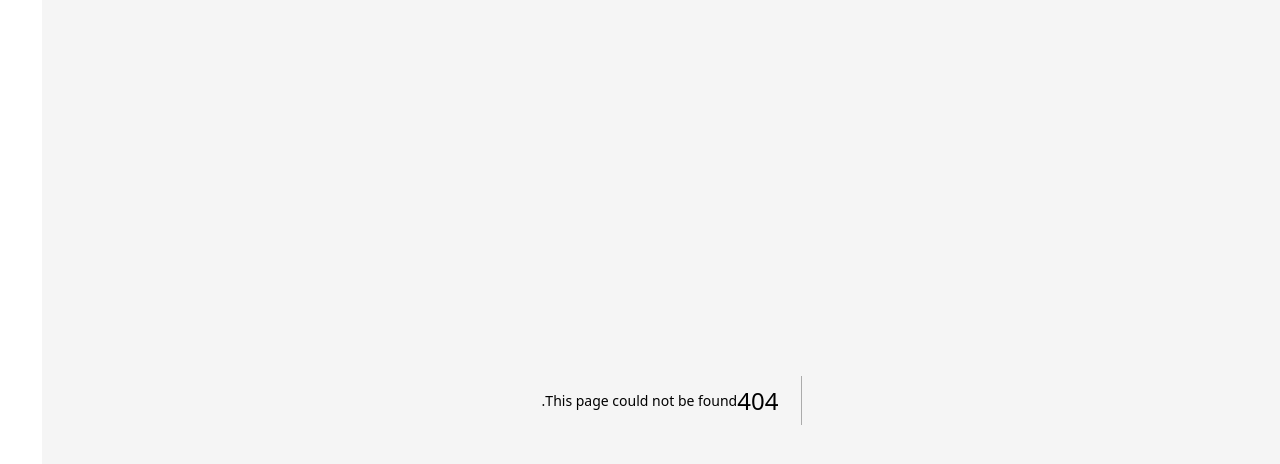
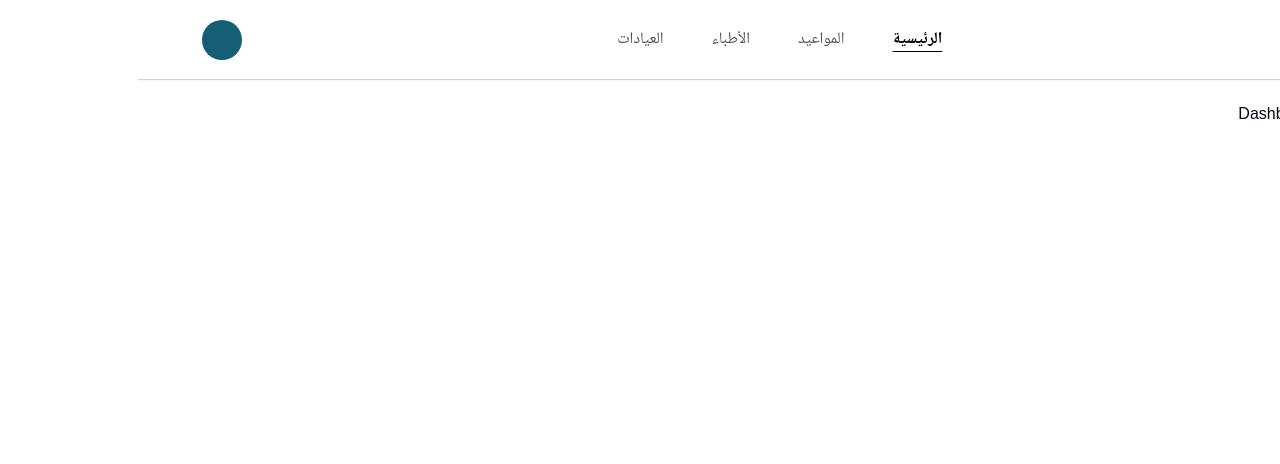
Before and after one commit to tarek-elmasri/riyadh-medical-center, a Next.js app: page /dashboard in a window 1280 px wide. Before the commit this address had no page. Shown: the top 464 px of the page. Built offline with nearby package versions, Linux system fonts and the light colour scheme; no server answers.

Commit message:
[feat] builds dashboard navbar

```diff
--- /dev/null
+++ b/app/(root)/dashboard/layout.tsx
@@ -0,0 +1,15 @@
+import React from "react";
+import DashboardNav from "@/components/dashboard/dashboard-nav";
+
+const DashboardLayout = async ({ children }: { children: React.ReactNode }) => {
+  return (
+    <div className="bg-white min-h-full">
+      <DashboardNav />
+      <div className="w-full p-6 md:px-10 lg:px-16 max-w-7xl mx-auto">
+        {children}
+      </div>
+    </div>
+  );
+};
+
+export default DashboardLayout;
--- /dev/null
+++ b/app/(root)/dashboard/page.tsx
@@ -0,0 +1,5 @@
+const DashboardPage = () => {
+  return <div>DashboardPage</div>;
+};
+
+export default DashboardPage;
--- /dev/null
+++ b/components/UserButton.tsx
@@ -0,0 +1,41 @@
+"use client";
+
+import {
+  DropdownMenu,
+  DropdownMenuContent,
+  DropdownMenuItem,
+  DropdownMenuLabel,
+  DropdownMenuSeparator,
+  DropdownMenuTrigger,
+} from "@/components/ui/dropdown-menu";
+import { signOut } from "next-auth/react";
+
+interface UserButtonProps {
+  userFirstLeter: string;
+}
+const UserButton: React.FC<UserButtonProps> = ({ userFirstLeter }) => {
+  return (
+    <DropdownMenu>
+      <DropdownMenuTrigger className="w-[2.5rem] aspect-square rounded-full bg-cyan-800  flex justify-center items-center cursor-pointer hover:ring-2 focus-within:outline-none ring-slate-800 ring-offset-2">
+        <p className="text-white mt-1">{userFirstLeter}</p>
+      </DropdownMenuTrigger>
+      <DropdownMenuContent>
+        <DropdownMenuLabel className="flex flex-row-reverse">
+          حسابي
+        </DropdownMenuLabel>
+        <DropdownMenuSeparator />
+        <DropdownMenuItem className="flex-row-reverse">
+          اعداداتي
+        </DropdownMenuItem>
+        <DropdownMenuItem
+          className="flex-row-reverse"
+          onClick={() => signOut()}
+        >
+          تسجيل الخروج
+        </DropdownMenuItem>
+      </DropdownMenuContent>
+    </DropdownMenu>
+  );
+};
+
+export default UserButton;
--- /dev/null
+++ b/components/dashboard/dashboard-nav-links.tsx
@@ -0,0 +1,71 @@
+"use client";
+
+import { cn } from "@/lib/utils";
+import { useSession } from "next-auth/react";
+import Link from "next/link";
+import { usePathname } from "next/navigation";
+
+const DashboardNavLinks = () => {
+  const pathname = usePathname();
+  const { data: session } = useSession();
+  const isAdmin = session?.user.isAdmin;
+
+  const routes = [
+    {
+      href: "/dashboard",
+      label: "الرئيسية",
+      active: pathname === "/dashboard",
+    },
+    {
+      href: "/dashboard/appointments",
+      label: "المواعيد",
+      active: pathname === "/dashboard/appointments",
+    },
+    {
+      href: "/dashboard/doctors",
+      label: "الأطباء",
+      active: pathname === "/dashboard/doctors",
+    },
+    {
+      href: "/dashboard/clinics",
+      label: "العيادات",
+      active: pathname === "/dashboard/clinics",
+    },
+  ];
+
+  const adminRoutes = [
+    {
+      href: "/panel",
+      label: "لوحة التحكم",
+      active: pathname === "/panel",
+    },
+    {
+      href: "/users",
+      label: "الموظفين",
+      active: pathname === "/users",
+    },
+  ];
+
+  if (isAdmin) routes.push(...adminRoutes);
+  return (
+    <>
+      {routes.map((route) => (
+        <li key={route.href}>
+          <Link
+            href={route.href}
+            className={cn(
+              "font-medium  no-underline hover:underline underline-offset-8",
+              route.active
+                ? "text-black underline font-bold"
+                : "text-neutral-600"
+            )}
+          >
+            {route.label}
+          </Link>
+        </li>
+      ))}
+    </>
+  );
+};
+
+export default DashboardNavLinks;
--- /dev/null
+++ b/components/dashboard/dashboard-nav.tsx
@@ -0,0 +1,52 @@
+"use client";
+
+import { useSession } from "next-auth/react";
+import DashboardNavLinks from "./dashboard-nav-links";
+import { MenuIcon } from "lucide-react";
+import { Button } from "@/components/ui/button";
+import { useState } from "react";
+import Drawer from "@/components/ui/drawer";
+import UserButton from "@/components/UserButton";
+
+const DashboardNav = () => {
+  const { data: session } = useSession();
+  const [drawerIsOpen, setDrawerIsOpen] = useState(false);
+
+  let userLetter: string;
+  if (session?.user?.name) userLetter = session.user.name[0].toUpperCase();
+
+  return (
+    <>
+      <Drawer isOpen={drawerIsOpen} onClose={() => setDrawerIsOpen(false)}>
+        <ul className="flex flex-col pt-6 h-full gap-8">
+          <DashboardNavLinks />
+        </ul>
+      </Drawer>
+      <nav className="h-[5rem] bg-white border-b border-neutral-300 shadow-sm flex justify-between items-center px-2 md:px-16">
+        <div className="flex gap-2 items-center">
+          <Button
+            variant="ghost"
+            className="flex items-center md:hidden"
+            onClick={() => setDrawerIsOpen(true)}
+          >
+            <span className="sr-only">Open Menu</span>
+            <MenuIcon size={18} className="" />
+          </Button>
+          <p className="font-bold text-md mt-1">RMC</p>
+        </div>
+
+        {/* ROutes */}
+        <div className="hidden md:block">
+          <ul className="flex gap-12 items-center">
+            <DashboardNavLinks />
+          </ul>
+        </div>
+
+        {/* user controle */}
+        <UserButton userFirstLeter={userLetter!} />
+      </nav>
+    </>
+  );
+};
+
+export default DashboardNav;
--- /dev/null
+++ b/components/ui/drawer.tsx
@@ -0,0 +1,65 @@
+"use client";
+
+import { Dialog, Transition } from "@headlessui/react";
+import { Fragment } from "react";
+import { Button } from "@/components/ui//button";
+import { X } from "lucide-react";
+
+interface DrawerProps {
+  isOpen: boolean;
+  onClose: () => void;
+  children: React.ReactNode;
+}
+const Drawer: React.FC<DrawerProps> = ({ isOpen, onClose, children }) => {
+  if (!isOpen) return null;
+
+  return (
+    <Transition show={isOpen} as={"nav"} appear>
+      <Dialog onClose={onClose}>
+        {/* Transition Backfrop */}
+        <Transition.Child
+          as={Fragment}
+          enter="ease-out duration-300"
+          enterFrom="opacity-0"
+          enterTo="opacity-100"
+          leave="ease-in duration-200"
+          leaveFrom="opacity-100"
+          leaveTo="opacity-0"
+        >
+          <div className="fixed z-10 inset-0 bg-black/30" />
+        </Transition.Child>
+
+        {/* transition content */}
+        <Transition.Child
+          as={"div"}
+          className="transition duration-500 fixed z-50 inset-y-0 right-0 flex flex-col w-full h-full bg-white border-l border-neutral-400 overflow-y-auto max-w-xs"
+          enter="ease-in-out"
+          enterFrom="translate-x-full"
+          enterTo="translate-x-0"
+          leave="ease-in-out"
+          leaveFrom="translate-x-0"
+          leaveTo="translate-x-full"
+        >
+          <Dialog.Panel
+            className={"p-4 space-y-4 flex flex-col h-full items-start"}
+          >
+            {/* x button */}
+            <Button
+              type="button"
+              variant={"ghost"}
+              className="p-2 rounded-full"
+              onClick={onClose}
+            >
+              <X className="text-neutral-600" />
+            </Button>
+            <div className="mr-4 h-full" onClick={onClose}>
+              {children}
+            </div>
+          </Dialog.Panel>
+        </Transition.Child>
+      </Dialog>
+    </Transition>
+  );
+};
+
+export default Drawer;
```
